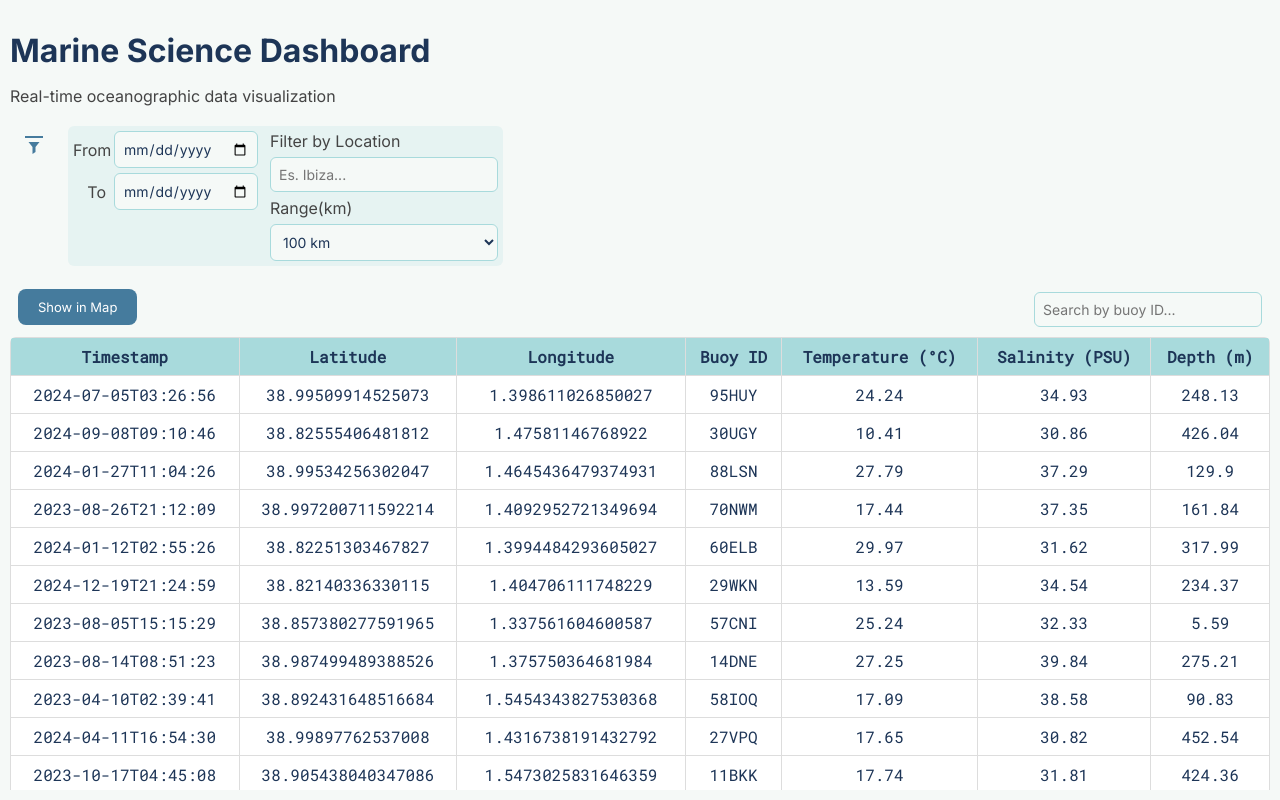
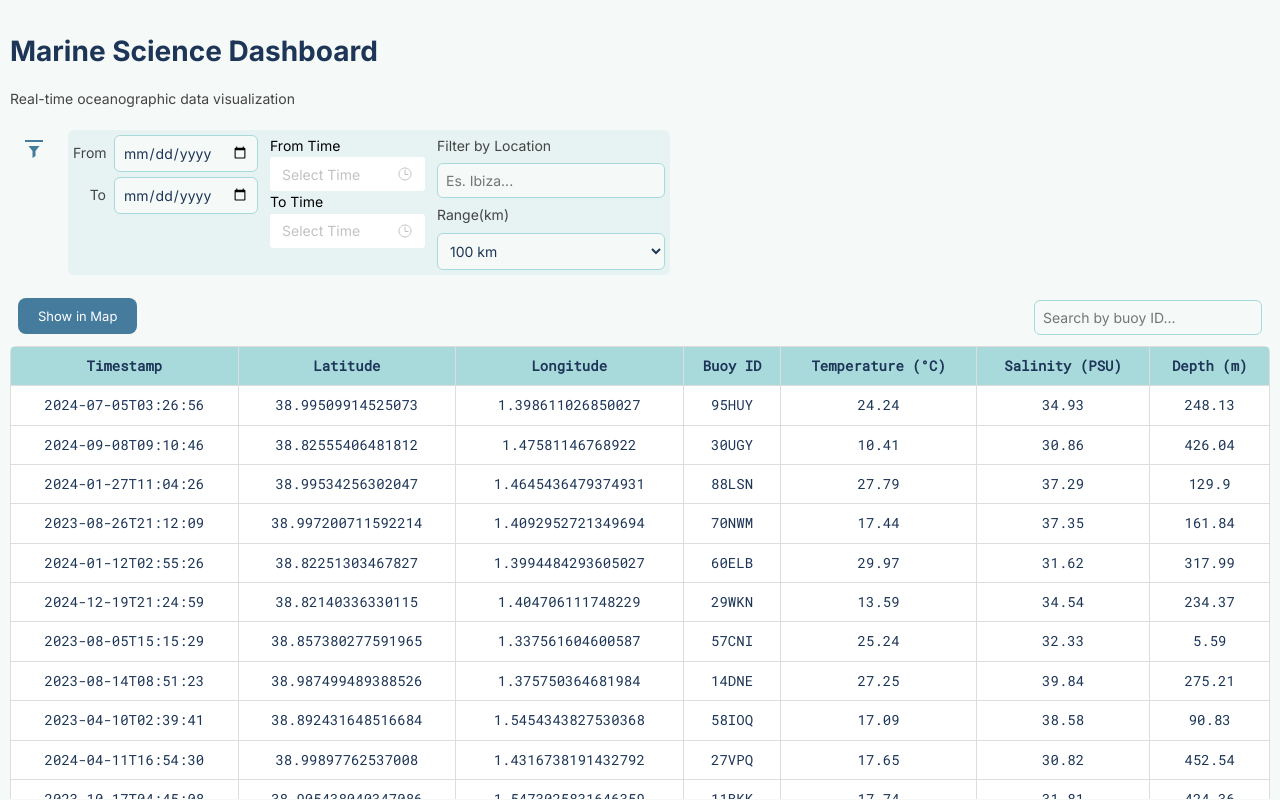
Before and after one commit to Ivanettoss/MarineDashboard, a Vue app: page / in a window 1280 px wide. Both pictures are taken after a click on the button "Mostra o nascondi i filtri". Shown: the top 800 px of the page. Built offline with nearby package versions, Linux system fonts and the light colour scheme.

Commit message:
timepicker

```diff
--- a/src/App.vue
+++ b/src/App.vue
@@ -26,6 +26,19 @@
             <input v-model="toDate" type="date" id="toDate" />
           </div>
         </div>
+
+ <n-config-provider :theme-overrides="theme">
+    <div class="timepicker">
+      <div class="timeline">
+        <label for="fromTime">From Time</label>
+        <n-time-picker id="fromTime" v-model:value="fromTime" format="HH:mm" />
+      </div>
+      <div class="timeline">
+        <label for="toTime">To Time</label>
+        <n-time-picker id="toTime" v-model:value="toTime" format="HH:mm" />
+      </div>
+    </div>
+  </n-config-provider>
 
         <div class="location-filter">
           <label for="locationInput">Filter by Location</label>
@@ -105,6 +118,9 @@ import { preprocessRecords } from './scripts/preprocessing.js';
 import { filterByDateRange, filterByLocation } from './scripts/filters.js';
 import { updateChart } from './scripts/chart.js';
 import Map from './components/Map.vue';
+import { NTimePicker, NConfigProvider } from 'naive-ui';
+import theme from './theme/time-picker-theme.json' // importa il tuo tema personalizzato
+
 
 // === Ref elementi DOM ===
 const chartCanvas = ref(null);
@@ -123,6 +139,9 @@ const locationInput = ref("");
 const distanceRange = ref(100);
 const locationFilteredData = ref([]);
 
+
+const fromTime = ref(null);
+const toTime = ref(null);
 // table default, --> map
 const currentView = ref("table");
 
--- /dev/null
+++ b/src/theme/time-picker-theme.json
@@ -0,0 +1,7 @@
+{
+  "common": {
+    "primaryColor": "#457b9dFF",
+    "primaryColorHover": "#457b9d",
+    "borderColor": "rgba(255, 255, 255, 0.24)"
+  }
+}
```
Also changed, not shown: package.json (+8 -2 lines), dashstyle.css (line endings or trailing spaces), 1 other file (tests, documents, lock files or other folders).
